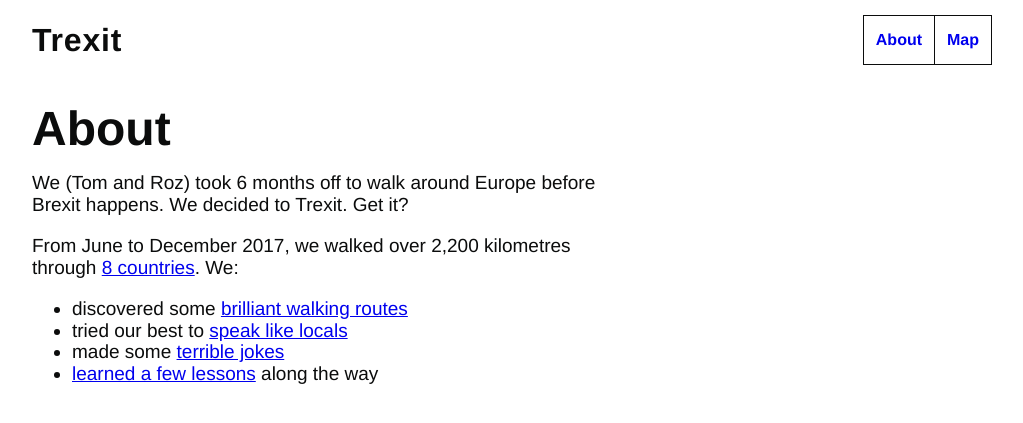
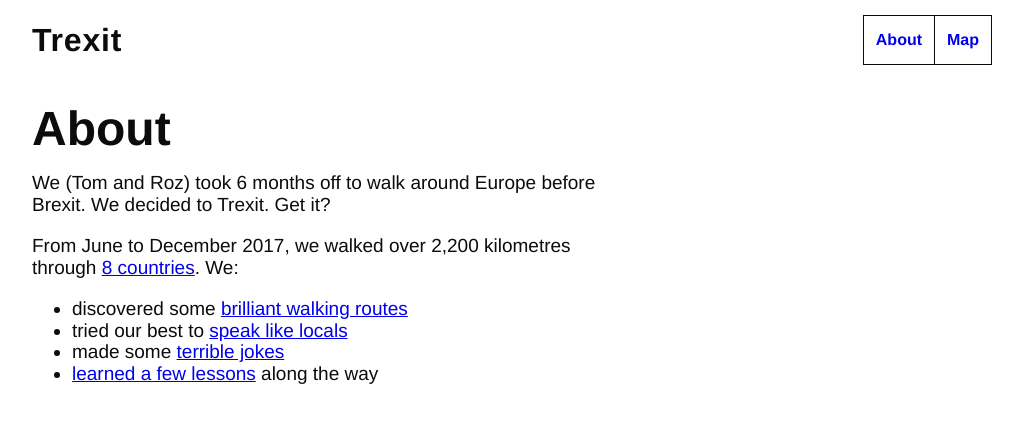
Before and after one commit to tombye/trexit, a Jekyll site: the page built from about.md, in a window 1280 px wide. Shown: the top 423 px of the page, without its empty margins (128-1151 px from the left). Built offline with Jekyll 4.4.1, drawn with Linux system fonts in a browser that asks for light colours.

Commit message:
Update _config.yml

```diff
--- a/_config.yml
+++ b/_config.yml
@@ -15,7 +15,7 @@
 # in the templates via {{ site.myvariable }}.
 title: Trexit
 description: |
-  We (Tom and Roz) took 6 months off to walk around Europe before Brexit happens. We decided to Trexit. Get it?
+  We (Tom and Roz) took 6 months off to walk around Europe before Brexit. We decided to Trexit. Get it?
 baseurl: "" # the subpath of your site, e.g. /blog
 url: "" # the base hostname & protocol for your site, e.g. http://example.com
 google_analytics: "UA-104969389-1"
```
